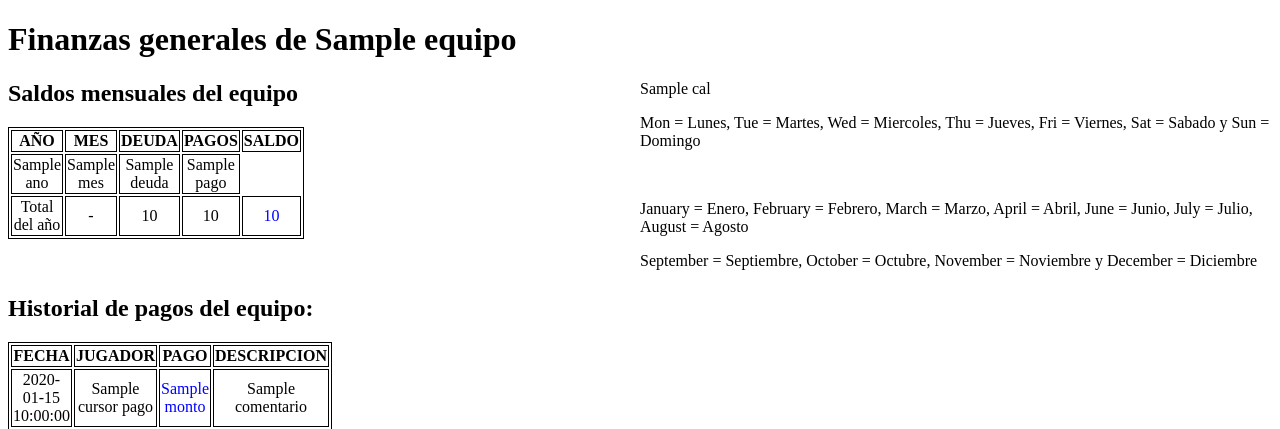
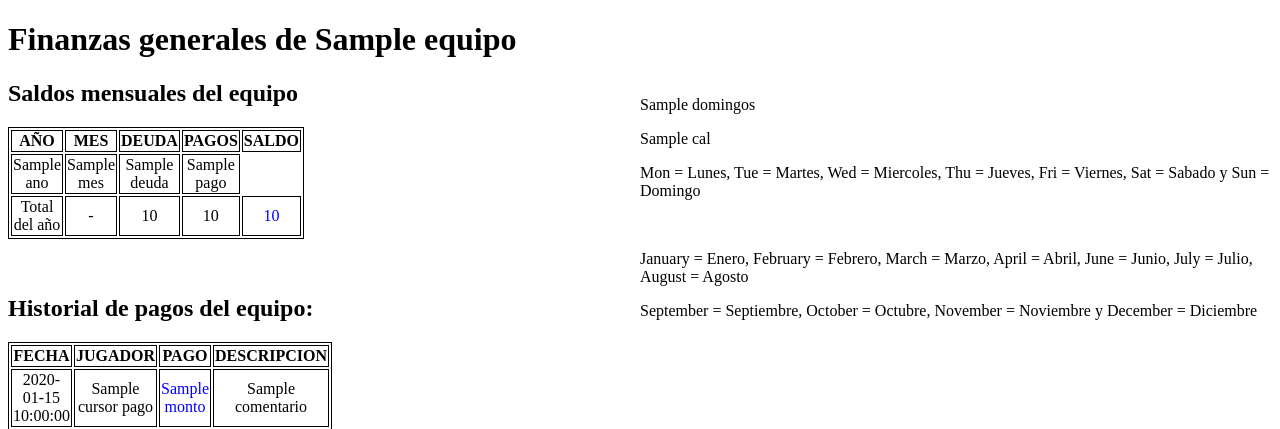
Before and after one commit to FMARTING/finanzasMotley, a Python web app: template templates/front.html in a window 1280 px wide. Shown: the top 429 px of the page. Run offline with Jinja, Linux system fonts and the light colour scheme; the template is opened without the code that fills it: most values are stand-ins (such as "Sample title", 1, 10 or a date in 2020).

Commit message:
On branch master  Changes to be committed: 	modified:   main.py 	modified:   main.pyc 	modified:   script/pagos_script.js 	modified:   templates/front.html 	modified:   templates/pagos.html

```diff
--- a/main.py
+++ b/main.py
@@ -240,7 +240,9 @@ class MainPage(Handler):
 			deudaTotal = deudaTotal + i.deuda
 			pagosTotal = pagosTotal + i.pago
 			saldoTotal = saldoTotal + i.saldo
-		self.render("front.html", cursorMensual = "", cursorPago = cursorPago, deudaTotal = "", pagosTotal = "", saldoTotal = "", equipo = nombre_equipo, cal = cal)
+		#calcular la cantidad de fines de semana en el mes
+		domingos = str(len([1 for i in calendar.monthcalendar(year, datetime.datetime.today().month) if i[6] != 0]))
+		self.render("front.html", cursorMensual = "", cursorPago = cursorPago, deudaTotal = "", pagosTotal = "", saldoTotal = "", equipo = nombre_equipo, cal = cal, Domingos = domingos)
 
 class Logout (Handler):
 	def get(self):
--- a/script/pagos_script.js
+++ b/script/pagos_script.js
@@ -1,6 +1,11 @@
 var main = function() {
     $('.jugador').prop('disabled', true);
 	$('.propio').prop('checked', true);
+	$('#ingresar_pago').click(function(){
+		if(confirm('Estas seguro de querer ingresar este pago?')){
+			$('form#pago').submit();
+		}
+	});
 };
 var text_analyzer = function() {
 	if ($('.otro').is(':checked')){
--- a/templates/front.html
+++ b/templates/front.html
@@ -27,6 +27,7 @@
 		<h1> Finanzas generales de {{equipo}} </h1>
 			<div>
 				<div id="B_Derecha">
+					<p>{{Domingos}}</p>
 					{% autoescape false %}
 						{{cal}}
 					{% endautoescape %}
--- a/templates/pagos.html
+++ b/templates/pagos.html
@@ -10,7 +10,7 @@
 		}
 	</style>
 	<body>
-		<form id="myForm" method = "post">
+		<form id="pago" method = "post">
 			<h1><strong>PAGOS DE {{equipo}}</strong></h1>
 			<label>
 			<div>Titular del pago:</div>
@@ -42,7 +42,7 @@
 			<br>
 			<div class="error">{{error}}</div>
 
-			<input type="submit">
+			<input type="submit" id="ingresar_pago">
 
 		</form>
 
```
Also changed, not shown: 1 other file.
